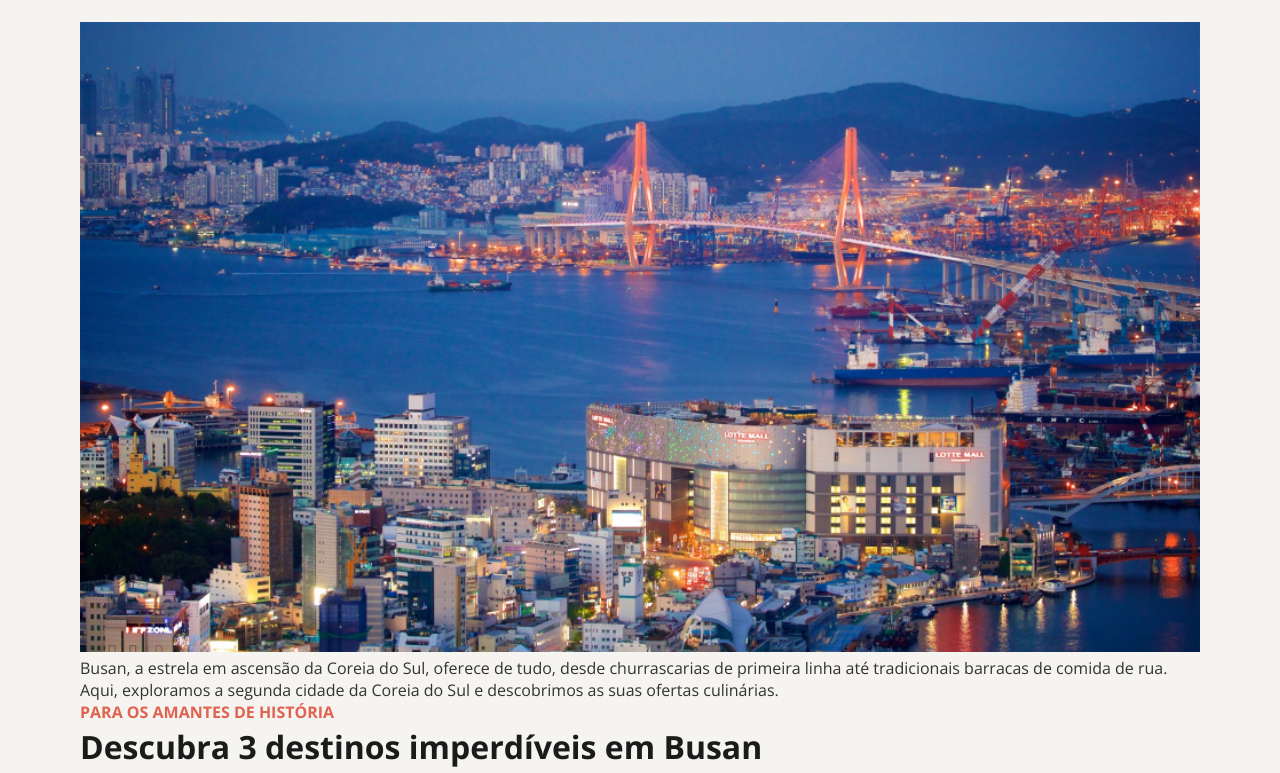
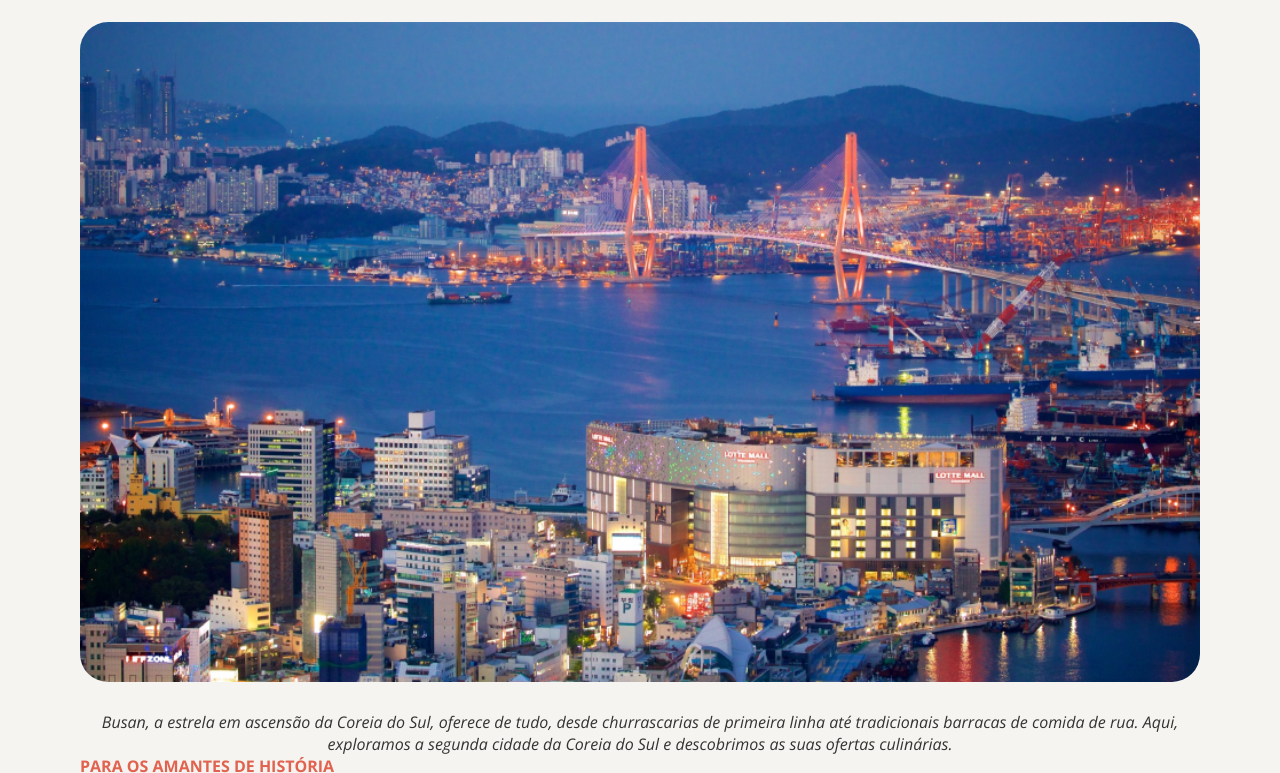
Before and after one commit to reylla-gandra/locais-turisticos, a plain HTML site: page index.html in a window 1280 px wide. Shown: the part 183-956 px from the top of the page. Drawn offline with nearby package versions, Linux system fonts and the light colour scheme.

Commit message:
Inicio das estilizações do arquivo page.css

```diff
--- a/style.css
+++ b/style.css
@@ -1,2 +1,3 @@
 @import "./styles/global.css";
-@import "./styles/root.css"
+@import "./styles/root.css";
+@import "./styles/page.css";
--- /dev/null
+++ b/styles/page.css
@@ -0,0 +1,17 @@
+#page {
+    max-width: 1120px;
+    margin-inline: auto;
+}
+
+header {
+    img {
+        border-radius: 2.8rem;
+        margin-bottom: 2.4rem;
+        height: 66rem;
+    }
+
+    p {
+        font-style: italic;
+        text-align: center;
+    }
+}
```
